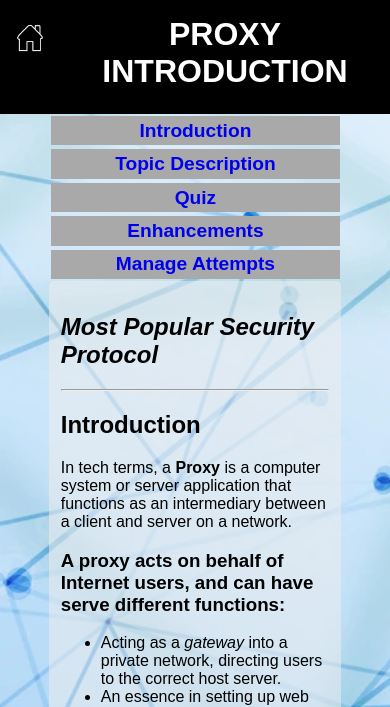
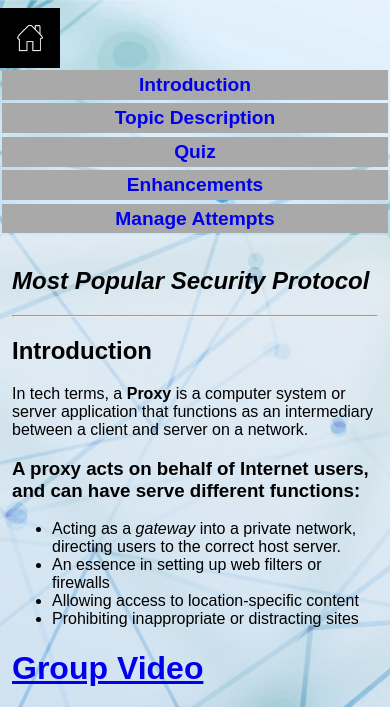
Before and after one commit to Niko361/COS10026_Assignment2, a PHP site: page /index.php in a window 390 px wide; the page is wider, and only the part inside the window is pictured. Shown: the top 707 px of that part. Run offline with PHP 8.4, Linux system fonts and the light colour scheme.

Commit message:
responsive CSS fix

```diff
--- a/header.inc
+++ b/header.inc
@@ -1,4 +1,3 @@
 <header>
 		<a href="index.html"><img src="styles/images/home.jpg" alt="homebutton" height="60"></a>
-		<h1>Proxy Introduction</h1>
 </header>
--- a/styles/responsive.css
+++ b/styles/responsive.css
@@ -15,7 +15,7 @@ description: CSS to make the website function on small displays.
         margin:0.1em;
     }
 
-    .content
+    #content
     {
         max-width: 100%;
     }
@@ -42,7 +42,7 @@ description: CSS to make the website function on small displays.
         margin: .1em;
     }
 
-    .content
+    #content
     {
         max-width: 100%;
     }
```
